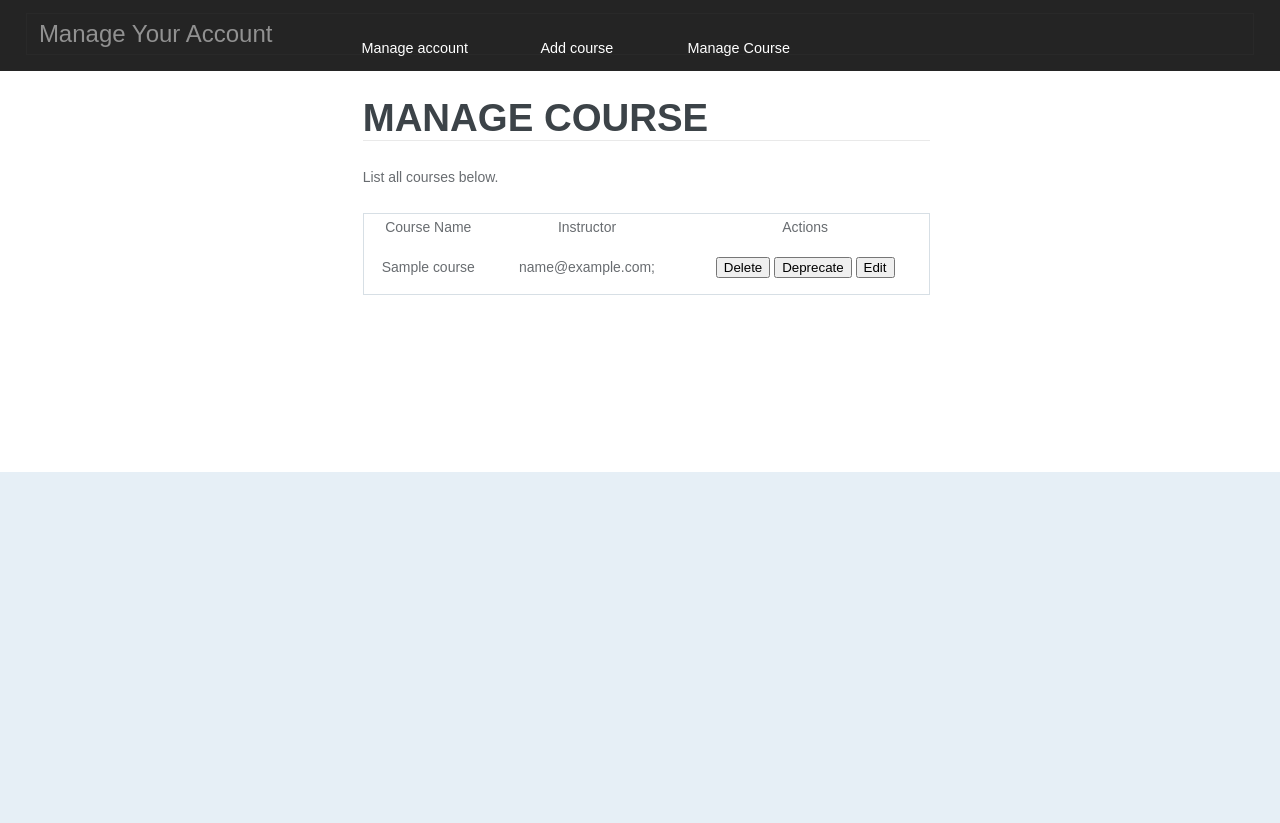
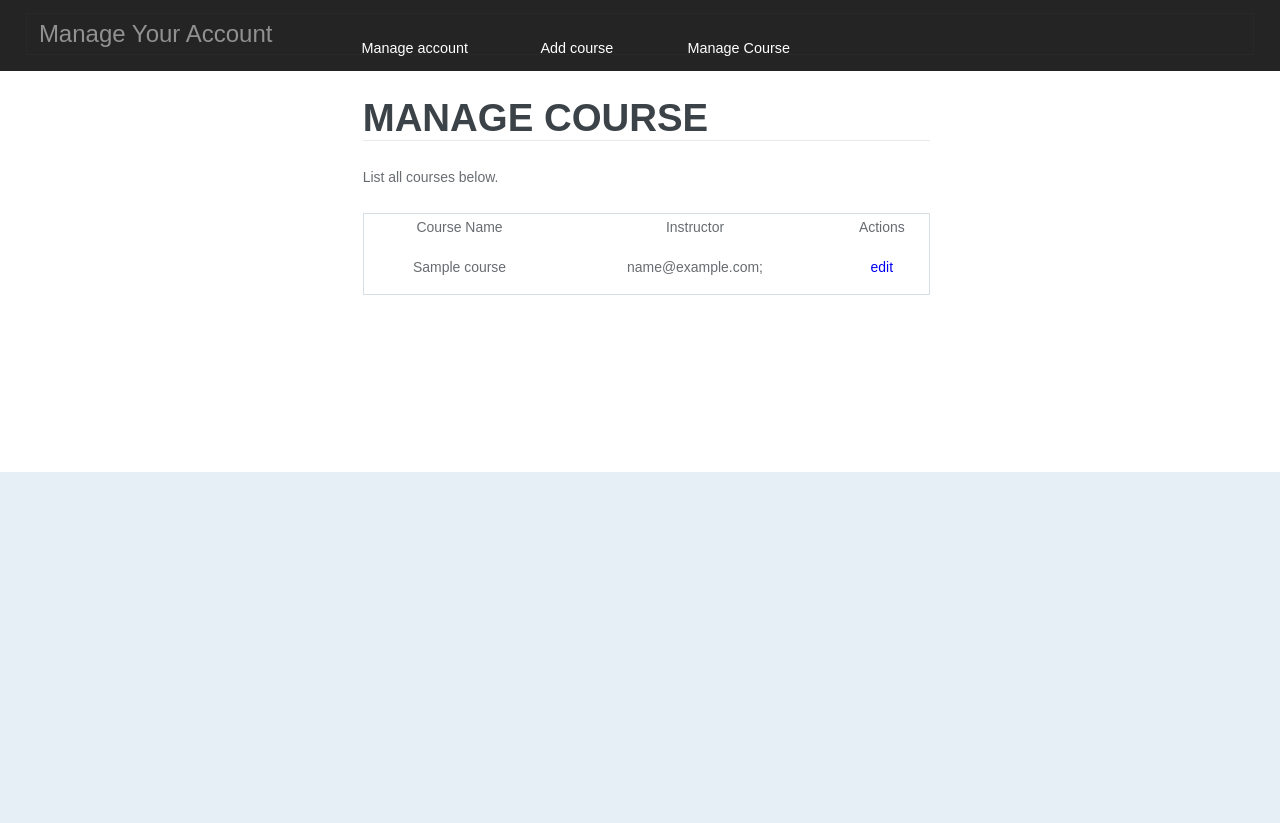
Before and after one commit to justin-f-perez/rj2, a Django app: page /manage_courses/ in a window 1280 px wide. Shown: the part 95-918 px from the top of the page. Run offline with Django 3.2, Linux system fonts and the light colour scheme; a user stored in the database is signed in; tables that the repository leaves empty hold one stand-in row (values such as "Sample post").

Commit message:
Added edit link to course list

```diff
--- a/rj2/templates/rj2/deleteCourse.html
+++ b/rj2/templates/rj2/deleteCourse.html
@@ -71,9 +71,7 @@
 			 {% endfor %}
 		    </td>
 		    <td>
-			<input type="button" value="Delete" id="delete-submit">
-                        <input type="button" value="Deprecate" id="deprecate-submit">
-                        <input type="button" value="Edit" id="edit-submit">
+			    <a href="{% url 'edit_course' course.id %}">edit</a>
 		    </td>
 		 </tr>
 		{% endfor %}
```
